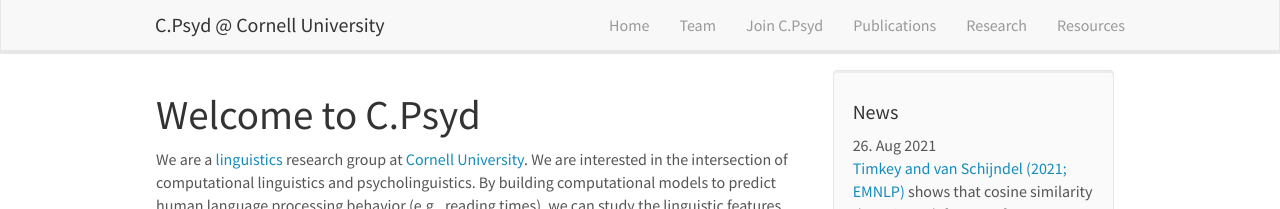
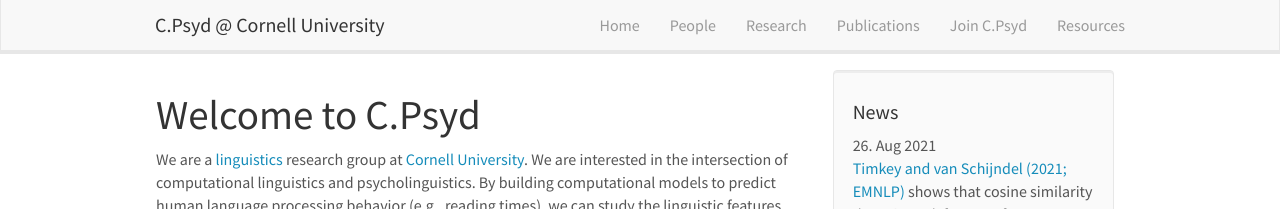
Before and after one commit to C-Psyd/c-psyd.github.io, a Jekyll site: the page built from _pages/home.md, in a window 1280 px wide. Shown: the top 209 px of the page. Built offline with Jekyll 4.4.1, drawn with Linux system fonts in a browser that asks for light colours; nearby versions of some CDN libraries; library files that are not in the unit come from our copies.

Commit message:
nav reorder

```diff
--- a/_includes/header.html
+++ b/_includes/header.html
@@ -13,10 +13,10 @@
 	<div class="collapse navbar-collapse" id="navbar-collapse-1">
 	  <ul class="nav navbar-nav navbar-right">
 		<li><a href="{{ site.url }}{{ site.baseurl }}/">Home</a></li>
-		<li><a href="{{ site.url }}{{ site.baseurl }}/team">Team</a></li>
-		<li><a href="{{ site.url }}{{ site.baseurl }}/vacancies">Join C.Psyd</a></li>
+		<li><a href="{{ site.url }}{{ site.baseurl }}/team">People</a></li>
+    <li><a href="{{ site.url }}{{ site.baseurl }}/research">Research</a></li>
 		<li><a href="{{ site.url }}{{ site.baseurl }}/publications">Publications</a></li>
-		<li><a href="{{ site.url }}{{ site.baseurl }}/research">Research</a></li>
+    <li><a href="{{ site.url }}{{ site.baseurl }}/vacancies">Join C.Psyd</a></li>
 		<li><a href="{{ site.url }}{{ site.baseurl }}/resources">Resources</a></li>
 	  </ul>
 	</div>
```
